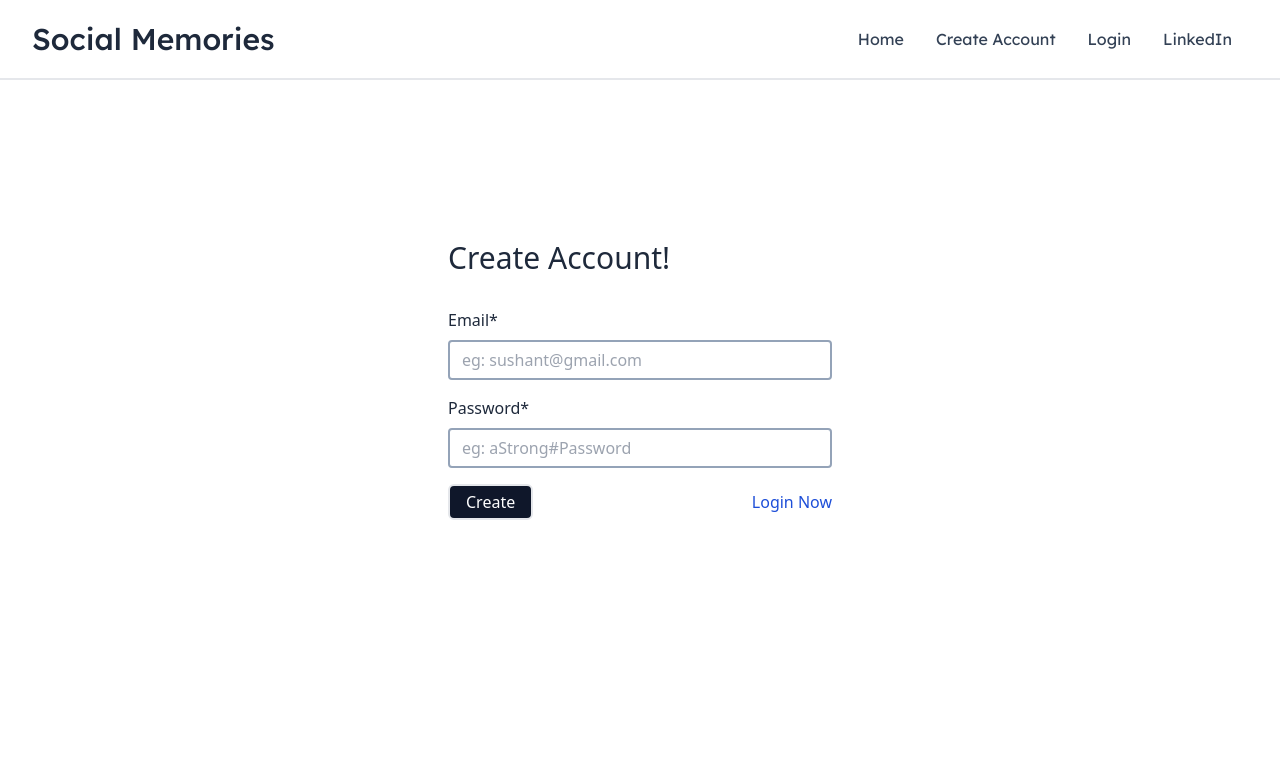
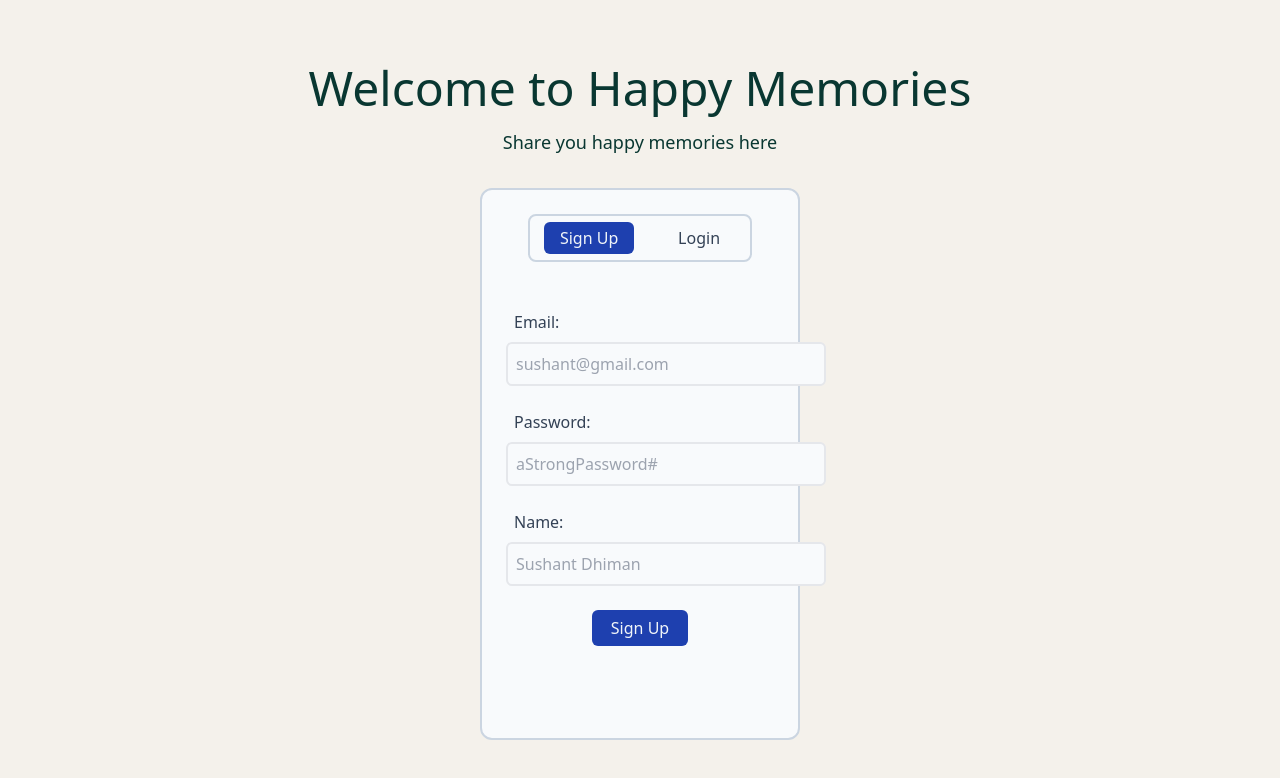
Before and after one commit to sushant102004/Social-Media-Project, a React (Create React App) app: page / in a window 1280 px wide. Shown: the top 778 px of the page. Built offline with nearby package versions, Linux system fonts and the light colour scheme.

Commit message:
Sign Up UI Completed

```diff
--- a/src/App.js
+++ b/src/App.js
@@ -1,9 +1,11 @@
 import React from "react"
+
+import Auth from "./components/auth"
 
 function App() {
   return (
     <>
-      <h2>Hello World</h2>
+      <Auth/>
     </>
   )
 }
--- a/src/components/AuthForm.js
+++ /dev/null
@@ -1,103 +0,0 @@
-import React from "react";
-import { useLocation } from "react-router-dom";
-import { useState } from "react";
-import { Alert } from "@mui/material";
-import {
-  getAuth,
-  createUserWithEmailAndPassword,
-  signInWithEmailAndPassword,
-} from "firebase/auth";
-
-const AuthForm = (props) => {
-  const location = useLocation();
-  const [email, setEmail] = useState("");
-  const [password, setPassword] = useState("");
-  const [isError, setIsError] = useState(false);
-
-  const auth = getAuth();
-
-  const createAccount = async () => {
-    createUserWithEmailAndPassword(auth, email, password)
-      .then((credentials) => {
-        const user = credentials.user;
-        console.log(user.uid);
-      })
-      .catch((err) => {
-        console.error(err);
-      });
-  };
-
-  const login = async () => {
-    signInWithEmailAndPassword(auth, email, password)
-      .then((credentials) => {
-        const user = credentials.user;
-        console.log(user.uid);
-      })
-      .catch((err) => {
-        setIsError(true);
-      });
-  };
-
-  return (
-    <>
-      {isError ? (
-        <Alert severity="error">
-          There was some error while processing your request.
-        </Alert>
-      ) : (
-        ""
-      )}
-      <div className="flex mt-40 justify-center items-center">
-        <div className="w-96 flex flex-col">
-          <h2 className="text-3xl font-medium text-slate-800">
-            {location.pathname === "/" ? "Create Account!" : "Welcome Back!"}
-          </h2>
-
-          <p className="mt-8 text-slate-800">Email*</p>
-          <input
-            className="border-2 rounded border-slate-400 mt-2 h-10 pl-3"
-            placeholder="eg: sushant@gmail.com"
-            value={email}
-            onChange={(input) => {
-              setEmail(input.target.value);
-            }}
-          />
-
-          <p className="mt-4 text-slate-800">Password*</p>
-          <input
-            className="border-2 rounded border-slate-400 mt-2 h-10 pl-3"
-            placeholder="eg: aStrong#Password"
-            value={password}
-            onChange={(input) => {
-              setPassword(input.target.value);
-            }}
-          />
-
-          <div className="flex items-center justify-between text-blue-700">
-            <div
-              className="border-2 bg-slate-900 text-white rounded-md text-center px-4 py-1 mt-4 cursor-pointer"
-              onClick={() => {
-                location.pathname === "/" ? createAccount() : login();
-              }}
-            >
-              {location.pathname === "/" ? "Create" : "Login"}
-            </div>
-            <>
-              {location.pathname === "/" ? (
-                <a href="/login" className="mt-4">
-                  Login Now
-                </a>
-              ) : (
-                <a href="/" className="mt-4">
-                  <div onClick={() => {}}>Forgot Password?</div>
-                </a>
-              )}
-            </>
-          </div>
-        </div>
-      </div>
-    </>
-  );
-};
-
-export default AuthForm;
--- a/src/components/Header.js
+++ /dev/null
@@ -1,23 +0,0 @@
-import React from "react";
-import './../styles/signin.css'
-
-const Header = () => {
-    return (
-        <>
-            {/* AppBar Code */}
-            <div className='navbar flex justify-between h-20 items-center border-b-2'>
-            <h2 className="text-3xl font-lexend font-medium text-slate-800 mx-8">
-                <a href='/'>Social Memories</a>
-            </h2>
-            <ul className='flex text-slate-700 font-lexend mx-8'>
-                <li className='mx-4'><a href='/'>Home</a></li>
-                <li className='mx-4'><a href='/'>Create Account</a></li>
-                <li className='mx-4'><a href='/login'>Login</a></li>
-                <li className='mx-4'><a href='https://linkedin.com/in/sushant102004'>LinkedIn</a></li>
-            </ul>
-            </div>
-        </>
-    )
-}
-
-export default Header
--- /dev/null
+++ b/src/components/auth.js
@@ -0,0 +1,38 @@
+import React from "react";
+
+export default function Auth() {
+  return (
+    <>
+      <div className="h-screen bg-custom-bg text-center pt-16">
+        <p className="text-custom-text-focused text-5xl">
+          Welcome to Happy Memories
+        </p>
+        <p className="text-custom-text-focused text-lg pt-4">
+          Share you happy memories here
+        </p>
+
+        {/* Auth Container */}
+        <div className="p-6 h-3/4 w-1/4 bg-slate-50 ml-auto mr-auto mt-8 rounded-xl border-2 border-slate-300">
+            {/* Auth Selector */}
+            <div className = 'flex ml-auto mr-auto w-56 h-12 bg-slate-50 border-2 border-slate-300 rounded-lg'>
+                <p className = 'm-auto bg-blue-800 pt-1 pb-1 pl-4 pr-4 rounded-md text-slate-100'>
+                    Sign Up
+                </p>
+                <p className = 'm-auto pt-1 pb-1 pl-4 pr-4 rounded-md text-slate-700'>
+                    Login
+                </p>
+            </div>
+            <p className = 'text-left ml-2 mt-12 mb-2 text-slate-700'>Email: </p>
+            <input className = 'focus:outline-0 bg-slate-50 border-2 rounded-md w-80 p-2' placeholder= 'sushant@gmail.com'></input>
+            <p className = 'text-left ml-2 mt-6 mb-2 text-slate-700'>Password: </p>
+            <input className = 'focus:outline-0 bg-slate-50 border-2 rounded-md w-80 p-2' placeholder= 'aStrongPassword#'></input>
+            <p className = 'text-left ml-2 mt-6 mb-2 text-slate-700'>Name: </p>
+            <input className = 'focus:outline-0 bg-slate-50 border-2 rounded-md w-80 p-2' placeholder= 'Sushant Dhiman'></input>
+            <div className = 'flex m-auto  mt-6 bg-blue-800 rounded-md w-24 h-9'>
+                <p className= 'text-slate-100 m-auto'>Sign Up</p>
+            </div>
+            </div>
+      </div>
+    </>
+  );
+}
--- a/src/index.css
+++ b/src/index.css
@@ -1,5 +1,3 @@
-
-
 @tailwind base;
 @tailwind components;
 @tailwind utilities;
--- a/src/pages/SignIn.js
+++ /dev/null
@@ -1,14 +0,0 @@
-import React from "react";
-import Header from './../components/Header'
-import AuthForm from './../components/AuthForm'
-
-function SignIn() {
-  return (
-    <>
-     <Header />
-     <AuthForm/>
-    </>
-  )
-}
-
-export default SignIn;
--- a/src/pages/SignUp.js
+++ /dev/null
@@ -1,14 +0,0 @@
-import React from 'react';
-import Header from '../components/Header';
-import AuthForm from '../components/AuthForm';
-
-function SingUp() {
-    return (
-        <>
-            <Header/>
-            <AuthForm/>
-        </>
-    )
-}
-
-export default SingUp
--- a/tailwind.config.js
+++ b/tailwind.config.js
@@ -1,17 +1,23 @@
 /** @type {import('tailwindcss').Config} */
+
 module.exports = {
-  content: [
-    "./src/**/*.{js,jsx,ts,tsx}",
-  ],
+  content: ["./src/**/*.{js,jsx,ts,tsx}"],
   theme: {
     screens: {
-      'tablet': '640px',
+      sm: "480px",
+      md: "768px",
+      lg: "1024px",
     },
+
     extend: {
       fontFamily: {
-        lexend: ["Lexend"]
-      }
+        lexend: ["Lexend"],
+      },
+      colors: {
+        "custom-bg": "#F4F1EB",
+        "custom-text-focused" : "#093731"
+      },
     },
   },
   plugins: [],
-}
+};
```
Also changed, not shown: src/index.js (+0 -10 lines).
